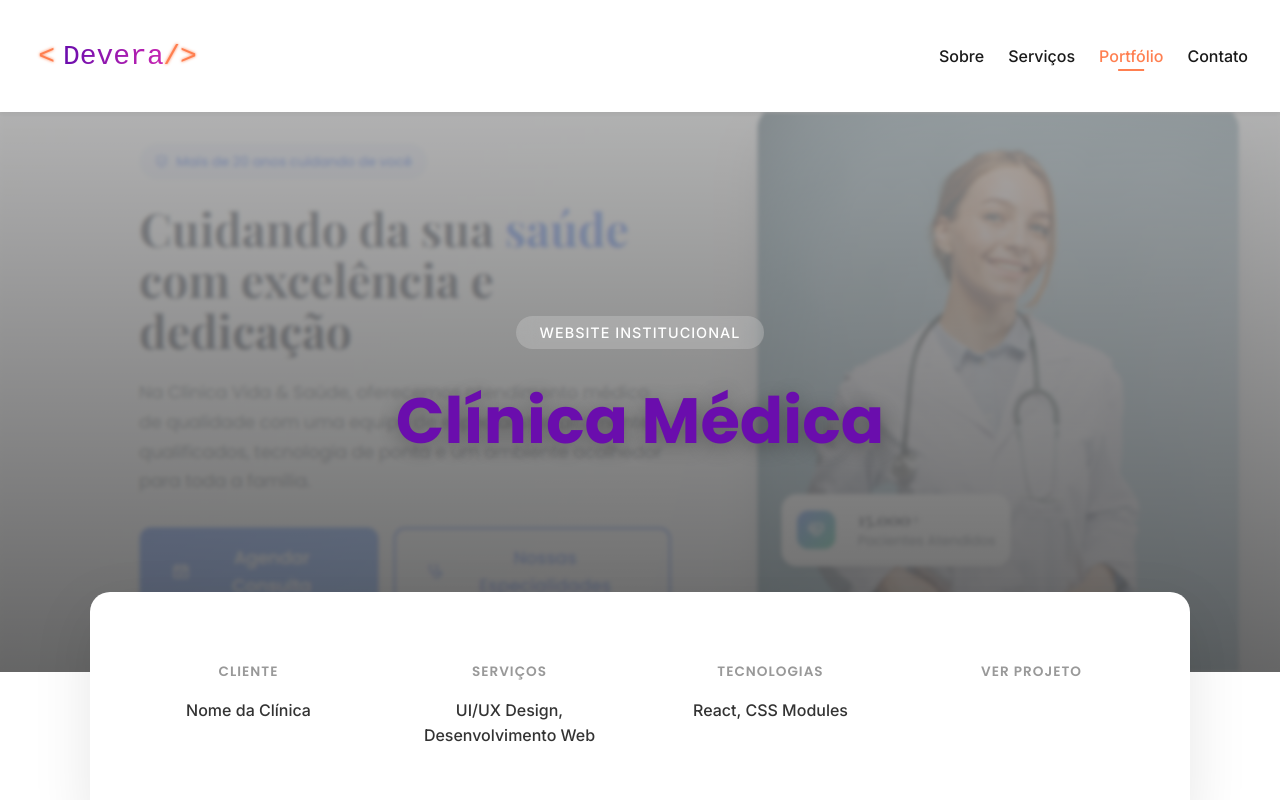
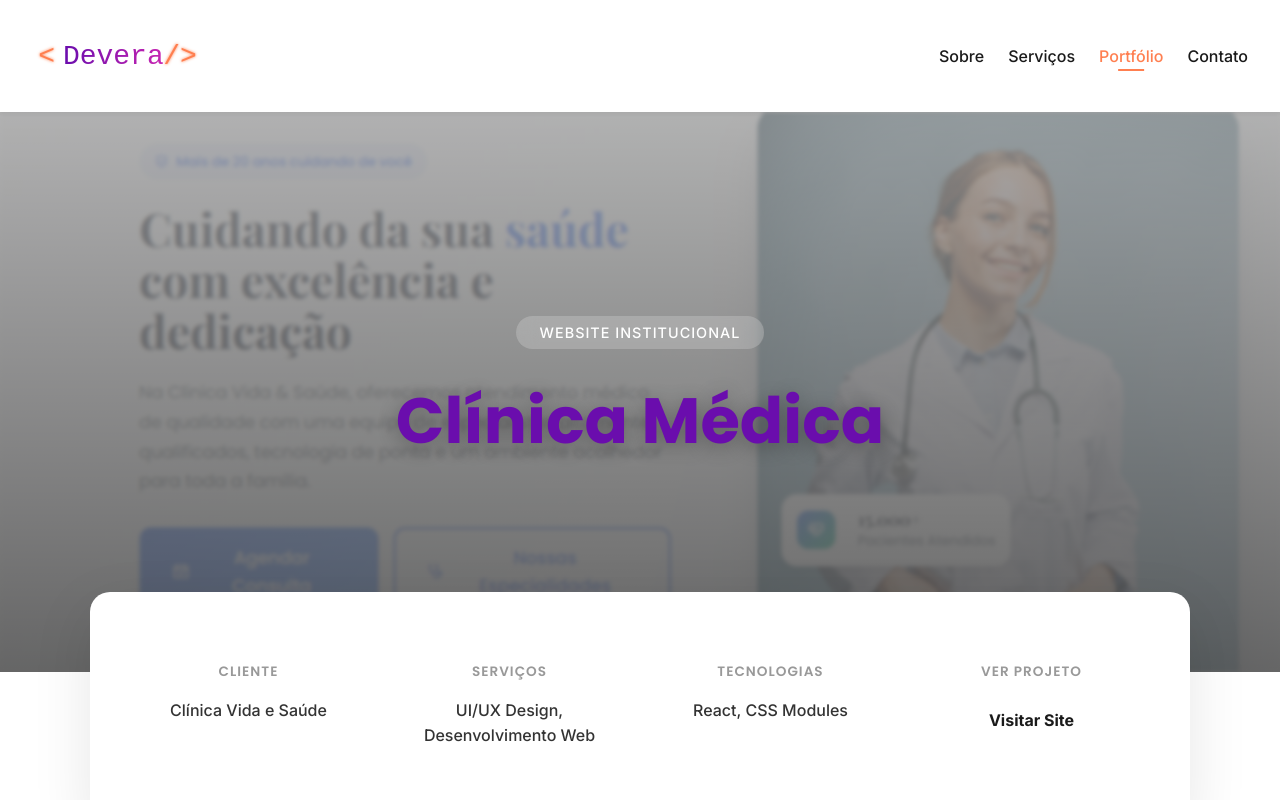
Before and after one commit to MatheusDevb/devera-site, a React (Vite) app: page /portfolio/projeto-1 in a window 1280 px wide. Shown: the top 800 px of the page. Built offline with nearby package versions, Linux system fonts and the light colour scheme.

Commit message:
update dados dos projetos

```diff
--- a/src/data/projectsData.js
+++ b/src/data/projectsData.js
@@ -9,6 +9,9 @@ import project5Image from "../assets/clinica2.jpg";
 import project6Image from "../assets/auto-sport1.jpg";
 import project7Image from "../assets/auto-sport2.jpg";
 import project8Image from "../assets/auto-sport3.jpg";
+import project9Image from "../assets/dataage1.jpg";
+import project10Image from "../assets/projeto-dataage-2.png";
+import project11Image from "../assets/projeto-dataage-3.png";
 
 export const projects = [
   {
@@ -17,7 +20,7 @@ export const projects = [
     category: "Website Institucional",
     mainImage: project1Image,
     liveUrl: "https://www.google.com", // Substituir pelo link real
-    client: "Nome da Clínica",
+    client: "Clínica Vida e Saúde",
     services: "UI/UX Design, Desenvolvimento Web",
     technologies: "React, CSS Modules",
     challenge:
@@ -31,7 +34,7 @@ export const projects = [
     title: "Tapeçaria Automotiva",
     category: "Website Institucional",
     mainImage: project2Image,
-    liveUrl: "#",
+    liveUrl: "https://dataage.com.br/tapecariaautosport/index.html",
     client: "Nome da Tapeçaria",
     services: "Desenvolvimento Web, SEO",
     technologies: "React, Vite",
@@ -46,7 +49,7 @@ export const projects = [
     title: "ERP - Data Age",
     category: "Aplicação Web",
     mainImage: project3Image,
-    liveUrl: "#",
+    liveUrl: "https://dataage.com.br/",
     client: "Data Age Systems",
     services: "Desenvolvimento de Interface",
     technologies: "React, Styled-Components",
@@ -54,6 +57,6 @@ export const projects = [
       "Modernizar a interface de um sistema de ERP legado, tornando-a mais intuitiva e agradável para os usuários finais, sem alterar o back-end existente.",
     solution:
       "Reconstruímos toda a camada de front-end com React, criando uma biblioteca de componentes reutilizáveis. A nova interface é mais limpa, rápida e totalmente responsiva, melhorando drasticamente a produtividade e a satisfação dos usuários do sistema.",
-    gallery: [project3Image],
+    gallery: [project3Image, project9Image, project10Image, project11Image],
   },
 ];
--- a/src/pages/ProjectDetail.jsx
+++ b/src/pages/ProjectDetail.jsx
@@ -74,10 +74,10 @@ function ProjectDetail() {
                   rel="noopener noreferrer"
                   className={styles.liveButton}
                 >
-                  Visitar Site →
+                  Visitar Site
                 </a>
               ) : (
-                <p className={styles.comingSoon}>Em breve</p>
+                <p className={styles.liveButton}>Acessar Site</p>
               )}
             </div>
           </section>
--- a/src/pages/ProjectDetail.module.css
+++ b/src/pages/ProjectDetail.module.css
@@ -124,7 +124,7 @@
   display: inline-block;
   padding: 0.75rem 1.5rem;
   background: linear-gradient(135deg, var(--color-purple), var(--color-orange));
-  color: #fff;
+  color: var(--color-purple);
   text-decoration: none;
   border-radius: 8px;
   font-weight: 600;
```
